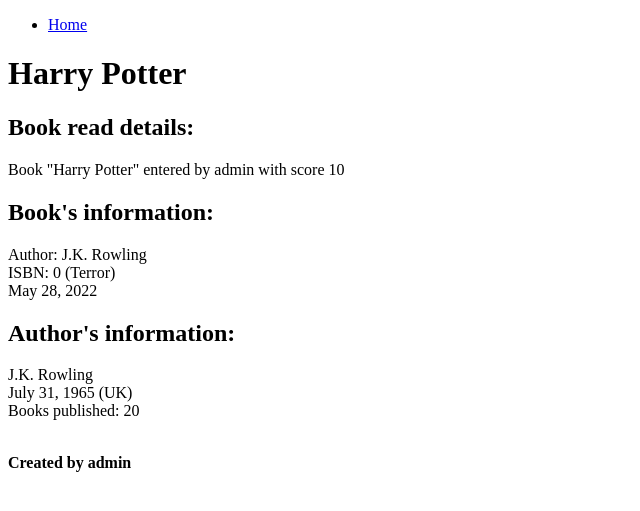
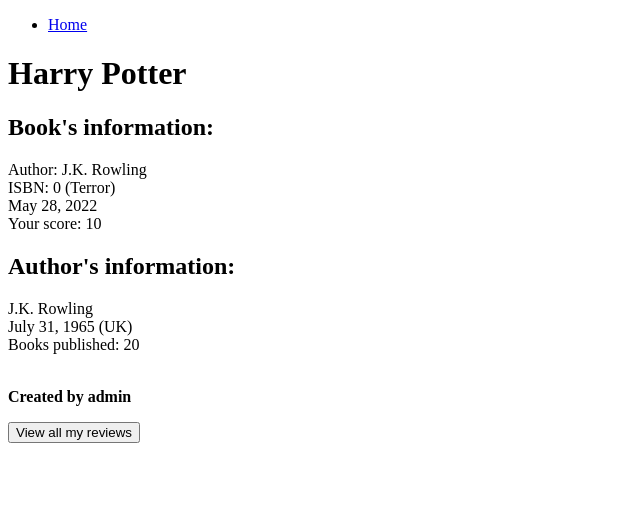
Before and after one commit to LembranT/ProjecteWeb_Practica2, a Django app: page /book/1 in a window 1280 px wide. Shown: the part 26-537 px from the top of the page, without its empty margins (0-640 px from the left). Run offline with Django 4.2, Linux system fonts and the light colour scheme; data comes from the database, SQL or seed files in the repository; both versions use the stored data as it was after the commit; some libraries are stand-ins or nearby versions.

Commit message:
Petits canvis en book_details

```diff
--- a/BoogeyBookAPP/templates/book_detail.html
+++ b/BoogeyBookAPP/templates/book_detail.html
@@ -4,17 +4,7 @@
 <span vocab="https://schema.org/" typeof="Book">
     <h1>
         <span property="name">{{ bookread.name }}</span>
-        {% if user == bookread.user %}
-            (<a href="/book/view_my_reviews/">View all read books</a>)
-        {% endif %}
     </h1>
-
-    <h2>Book read details:</h2>
-    <p>
-        Book "<span property="book">{{ bookread.name }}</span>" entered by
-        <span property="user">{{ bookread.user }}</span> with score
-        <span property="score">{{ bookread.score }}</span>
-    </p>
 
     <h2>Book's information:</h2>
     <span rel="Book">
@@ -23,6 +13,7 @@
              ISBN: <span property="ISBN">{{ bookread.ISBN }}</span>
              <span property="genre">({{ bookread.genre.name }})</span><br/>
              <span property="release_date">{{ bookread.release_date }}</span><br/>
+             Your score: <span property="score">{{ bookread.score }}</span>
          </p>
     </span>
     <h2>Author's information:</h2>
@@ -41,4 +32,9 @@
 {% block footer %}
 <br/>
 <b>Created by {{ bookread.user }}</b>
+
+<p>
+<form class="btn" action="/book/view_my_reviews" method="GET">
+    <button>View all my reviews</button>
+</form>
 {% endblock %}
```
Also changed, not shown: db.sqlite3.
